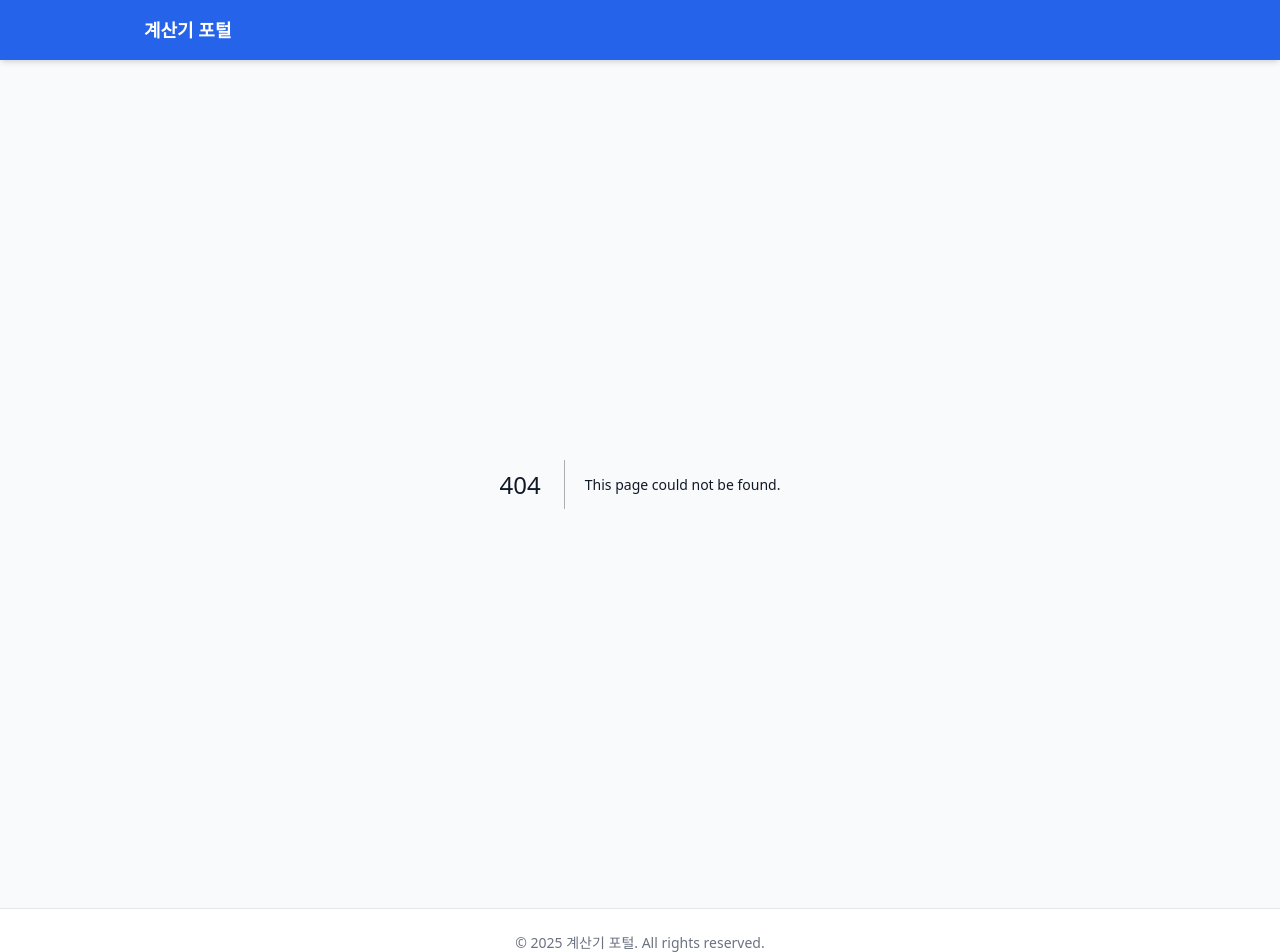
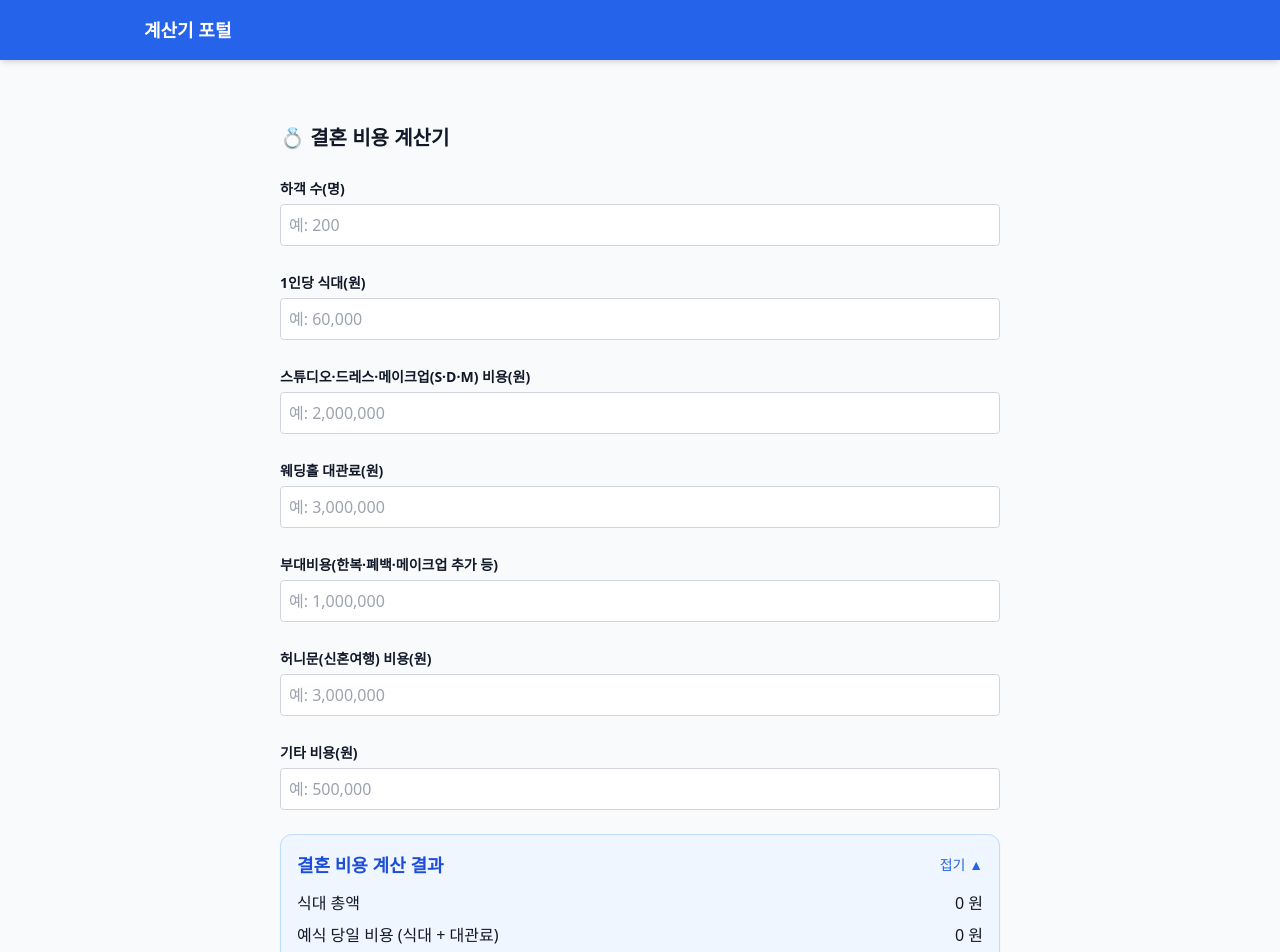
Before and after one commit to geniuspark00-source/calc-site, a Next.js app: page /calculators/wedding-cost in a window 1280 px wide. Before the commit this address had no page. Shown: the top 952 px of the page. Built offline with nearby package versions, Linux system fonts and the light colour scheme.

Commit message:
auto push

```diff
--- /dev/null
+++ b/app/calculators/wedding-cost/page.tsx
@@ -0,0 +1,8 @@
+import { generateCalculatorSEOTags } from "@/lib/seo";
+export const metadata = generateCalculatorSEOTags("wedding-cost");
+
+import WeddingCostCalculatorUI from "./wedding-costCalculatorUI";
+
+export default function Page() {
+  return <WeddingCostCalculatorUI />;
+}
--- /dev/null
+++ b/app/calculators/wedding-cost/wedding-costCalculatorUI.tsx
@@ -0,0 +1,101 @@
+"use client";
+
+import { useState } from "react";
+import Input from "@/components/Input";
+import ResultBox from "@/components/ResultBox";
+
+export default function WeddingCostCalculatorUI() {
+  const [guests, setGuests] = useState(0); // 하객 수
+  const [mealCost, setMealCost] = useState(0); // 1인당 식대
+  const [studio, setStudio] = useState(0); // 스튜디오·드레스·메이크업(S·D·M)
+  const [hall, setHall] = useState(0); // 웨딩홀 대관료
+  const [extra, setExtra] = useState(0); // 부대비용(한복, 메이크업추가, 폐백 등)
+  const [honeymoon, setHoneymoon] = useState(0); // 허니문 비용
+  const [others, setOthers] = useState(0); // 기타 비용
+
+  // ===== 계산 =====
+  const mealTotal = guests * mealCost; // 식대 총액
+  const weddingDayCost = mealTotal + hall; // 예식 당일 비용
+  const preparationCost = studio + extra + others; // 준비 비용(스드메+부대비)
+  const grandTotal = weddingDayCost + preparationCost + honeymoon; // 최종 전체 비용
+
+  return (
+    <div className="space-y-6">
+      <h1 className="text-xl font-bold text-gray-900 mb-2">
+        💍 결혼 비용 계산기
+      </h1>
+
+      {/* 하객 관련 */}
+      <Input
+        label="하객 수(명)"
+        value={guests}
+        onChange={setGuests}
+        placeholder="예: 200"
+      />
+
+      <Input
+        label="1인당 식대(원)"
+        value={mealCost}
+        onChange={setMealCost}
+        placeholder="예: 60,000"
+      />
+
+      {/* 준비 비용 */}
+      <Input
+        label="스튜디오·드레스·메이크업(S·D·M) 비용(원)"
+        value={studio}
+        onChange={setStudio}
+        placeholder="예: 2,000,000"
+      />
+
+      <Input
+        label="웨딩홀 대관료(원)"
+        value={hall}
+        onChange={setHall}
+        placeholder="예: 3,000,000"
+      />
+
+      <Input
+        label="부대비용(한복·폐백·메이크업 추가 등)"
+        value={extra}
+        onChange={setExtra}
+        placeholder="예: 1,000,000"
+      />
+
+      <Input
+        label="허니문(신혼여행) 비용(원)"
+        value={honeymoon}
+        onChange={setHoneymoon}
+        placeholder="예: 3,000,000"
+      />
+
+      <Input
+        label="기타 비용(원)"
+        value={others}
+        onChange={setOthers}
+        placeholder="예: 500,000"
+      />
+
+      {/* 결과 출력 */}
+      <ResultBox
+        title="결혼 비용 계산 결과"
+        results={[
+          { label: "식대 총액", value: mealTotal.toLocaleString() + " 원" },
+          {
+            label: "예식 당일 비용 (식대 + 대관료)",
+            value: weddingDayCost.toLocaleString() + " 원",
+          },
+          {
+            label: "준비 비용 (스드메 + 부대비 + 기타)",
+            value: preparationCost.toLocaleString() + " 원",
+          },
+          {
+            label: "최종 결혼 비용 (허니문 포함)",
+            value: grandTotal.toLocaleString() + " 원",
+            highlight: true,
+          },
+        ]}
+      />
+    </div>
+  );
+}
--- a/components/calculators/registry.ts
+++ b/components/calculators/registry.ts
@@ -1,3 +1,4 @@
+import WeddingCostCard from "@/components/cards/wedding-costCard";
 import type React from "react";
 import TestCalcCard from "@/components/cards/test-calcCard";
 
@@ -7,6 +8,7 @@ export type CalculatorCardItem = {
   Card: React.ComponentType<any>;
 };
 
-export const calculatorCards: CalculatorCardItem[] = [
+export const calculatorCards: CalculatorCardItem[
+  { slug: "wedding-cost", name: "wedding-cost 계산기", Card: WeddingCostCard },] = [
   { slug: "test-calc", name: "test calc 계산기", Card: TestCalcCard },
 ];
--- /dev/null
+++ b/components/cards/wedding-costCard.tsx
@@ -0,0 +1,13 @@
+import Link from "next/link";
+
+export default function WeddingCostCard() {
+  return (
+    <Link
+      href="/calculators/wedding-cost"
+      className="block rounded-lg shadow-sm hover:shadow-md p-4 bg-white"
+    >
+      <p className="font-bold text-lg mb-2">wedding-cost 계산기</p>
+      <p className="text-gray-600">클릭하여 계산기로 이동</p>
+    </Link>
+  );
+}
```
